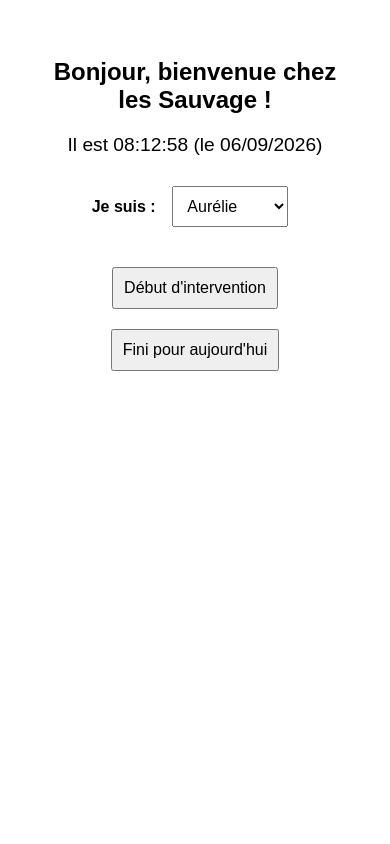
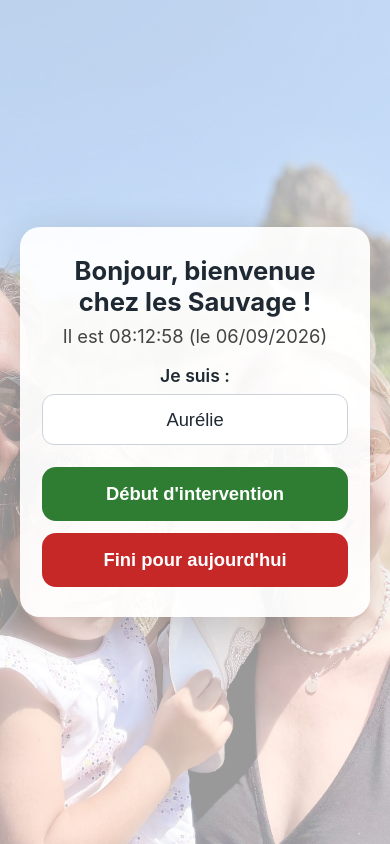
Before and after one commit to jmsauvage/menage, a plain HTML site: page index.html in a window 390 px wide. Drawn offline with Linux system fonts and the light colour scheme.

Commit message:
Mémorise le salarié par téléphone + refonte visuelle avec photo de fond

```diff
--- a/index.html
+++ b/index.html
@@ -5,75 +5,182 @@
   <meta name="viewport" content="width=device-width, initial-scale=1">
   <title>Sauvage</title>
   <style>
+    :root {
+      --vert: #2e7d32;
+      --rouge: #c62828;
+    }
+
+    * { box-sizing: border-box; }
+
+    html, body {
+      margin: 0;
+      padding: 0;
+      min-height: 100vh;
+    }
+
     body {
-      font-family: sans-serif;
+      font-family: -apple-system, BlinkMacSystemFont, 'Segoe UI', Roboto, 'Helvetica Neue', Arial, sans-serif;
+      color: #1f2933;
+      background: url('fond.jpeg') no-repeat center center;
+      background-size: cover;
+      display: flex;
+      align-items: center;
+      justify-content: center;
+      padding: 20px;
+    }
+
+    body::before {
+      content: '';
+      position: fixed;
+      top: 0;
+      left: 0;
+      right: 0;
+      bottom: 0;
+      background: rgba(255, 255, 255, 0.6);
+      z-index: 0;
+    }
+
+    .carte {
+      position: relative;
+      z-index: 1;
+      width: 100%;
+      max-width: 420px;
+      background: rgba(255, 255, 255, 0.92);
+      border-radius: 20px;
+      box-shadow: 0 10px 40px rgba(0, 0, 0, 0.18);
+      padding: 28px 22px 30px;
       text-align: center;
-      padding: 30px;
     }
-    select, button {
-      margin: 10px;
-      padding: 10px;
-      font-size: 16px;
+
+    h1 {
+      font-size: 1.6em;
+      margin: 0 0 6px;
     }
+
     #datetime {
-      font-size: 1.2em;
-      margin-top: 10px;
+      font-size: 1.15em;
+      margin: 8px 0 18px;
+      color: #444;
     }
+
+    .champ {
+      margin: 0 0 22px;
+    }
+
     label {
-      font-size: 16px;
+      display: block;
+      font-size: 1.1em;
+      font-weight: 600;
+      margin-bottom: 8px;
     }
+
+    select {
+      width: 100%;
+      padding: 14px;
+      font-size: 1.15em;
+      border-radius: 12px;
+      border: 1px solid #cbd2d9;
+      background: #fff;
+      color: #1f2933;
+      text-align: center;
+      text-align-last: center;
+      -webkit-appearance: none;
+      appearance: none;
+    }
+
+    .boutons {
+      display: flex;
+      flex-direction: column;
+      gap: 12px;
+    }
+
+    button {
+      width: 100%;
+      padding: 16px;
+      font-size: 1.15em;
+      font-weight: 600;
+      border: none;
+      border-radius: 14px;
+      color: #fff;
+      cursor: pointer;
+      transition: transform .05s ease, opacity .2s ease;
+    }
+
+    button:active {
+      transform: scale(0.98);
+    }
+
+    #btn-debut { background: var(--vert); }
+    #btn-fin { background: var(--rouge); }
   </style>
 </head>
 <body>
-
-  <h2>Bonjour, bienvenue chez les Sauvage !</h2>
+  <main class="carte">
+    <h1>Bonjour, bienvenue chez les Sauvage&nbsp;!</h1>
 
     <div id="datetime">Chargement…</div>
 
-  <div><h2>
-    <label for="salarie">Je suis :</label>
+    <div class="champ">
+      <label for="salarie">Je suis&nbsp;:</label>
       <select id="salarie">
         <option value="Aurelie">Aurélie</option>
         <option value="Ana-Maria">Ana-Maria</option>
         <option value="Margot">Margot</option>
       </select>
-  </h2>
     </div>
 
-  <div>
-    <button onclick="envoyerAction('debut')">Début d'intervention</button>
-    <button onclick="envoyerAction('fin')">Fini pour aujourd'hui</button>
+    <div class="boutons">
+      <button id="btn-debut" onclick="envoyerAction('debut')">Début d'intervention</button>
+      <button id="btn-fin" onclick="envoyerAction('fin')">Fini pour aujourd'hui</button>
     </div>
+  </main>
 
   <script>
-    function updateDateTime() {
-      const maintenant = new Date();
-      const date = maintenant.toLocaleDateString('fr-FR');
-      const heure = maintenant.toLocaleTimeString('fr-FR');
-      document.getElementById('datetime').textContent =
-        'Il est ' + heure + ' (le '+ date + ')';
+    var selectSalarie = document.getElementById('salarie');
 
+    function chargerSelection() {
+      var sauvegarde = localStorage.getItem('salarie');
+      if (sauvegarde) {
+        var valeurs = Array.prototype.map.call(selectSalarie.options, function (o) { return o.value; });
+        if (valeurs.indexOf(sauvegarde) !== -1) {
+          selectSalarie.value = sauvegarde;
+        }
+      }
     }
 
-    // Mise à jour immédiate
+    function sauvegarderSelection() {
+      localStorage.setItem('salarie', selectSalarie.value);
+    }
+
+    selectSalarie.addEventListener('change', sauvegarderSelection);
+    chargerSelection();
+
+    function updateDateTime() {
+      var maintenant = new Date();
+      var date = maintenant.toLocaleDateString('fr-FR');
+      var heure = maintenant.toLocaleTimeString('fr-FR');
+      document.getElementById('datetime').textContent =
+        'Il est ' + heure + ' (le ' + date + ')';
+    }
+
     updateDateTime();
-    // Mise à jour toutes les secondes
     setInterval(updateDateTime, 1000);
 
     function envoyerAction(action) {
-      const nom = document.getElementById('salarie').value;
-      const url = 'https://hook.eu2.make.com/4hz04ajjxwy3drpvcbc8tdfub3icmvcr?salarie=' +
+      sauvegarderSelection();
+      var nom = selectSalarie.value;
+      var url = 'https://hook.eu2.make.com/4hz04ajjxwy3drpvcbc8tdfub3icmvcr?salarie=' +
                 encodeURIComponent(nom) +
                 '&action=' + action;
       fetch(url)
-        .then(() => {
+        .then(function () {
           alert('Heure enregistrée pour ' + nom + ' (' + action + ')');
           window.close();
         })
-        .catch(() => alert("Erreur lors de l'envoi."));
+        .catch(function () {
+          alert("Erreur lors de l'envoi.");
+        });
     }
-
   </script>
-
 </body>
 </html>
```
Also changed, not shown: fond.jpeg (added). Lines whose indentation alone changed are shown as unchanged.
